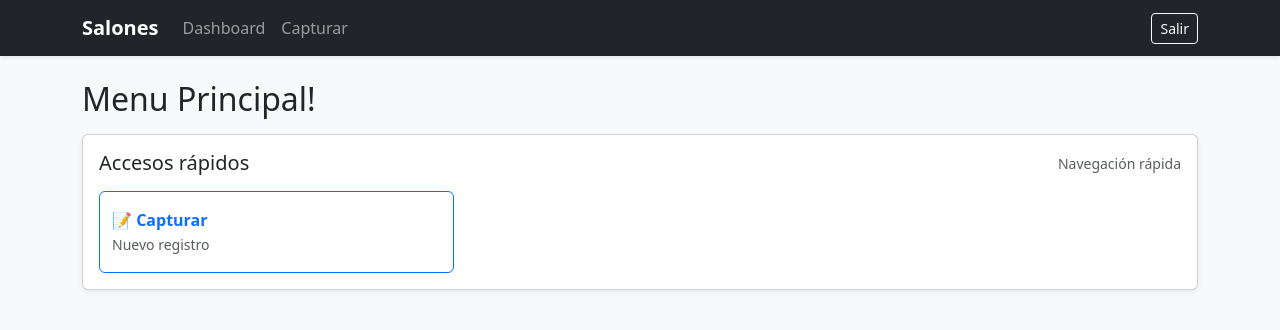
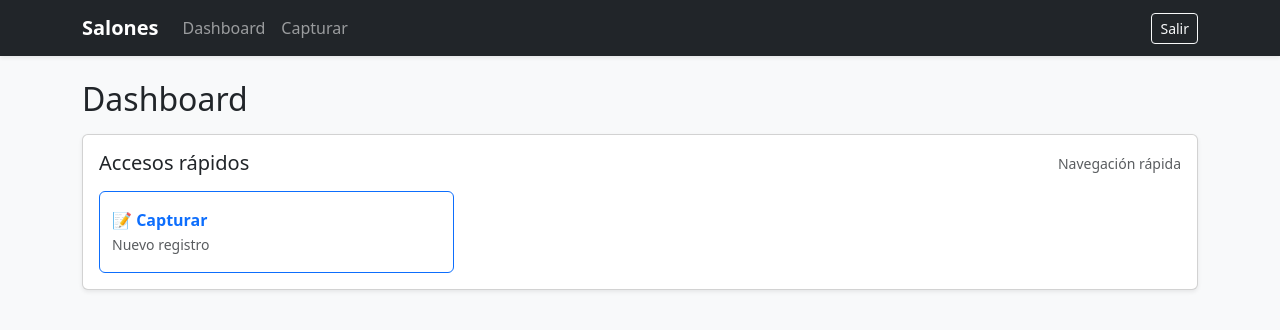
Before and after one commit to toni121212/appSalones, a website: page public/dashboard.html in a window 1280 px wide. Drawn offline with nearby package versions, Linux system fonts and the light colour scheme; no server answers.

Commit message:
Ultimo Push

```diff
--- a/public/dashboard.html
+++ b/public/dashboard.html
@@ -11,7 +11,7 @@
 
   <div class="container py-4">
     <div class="d-flex justify-content-between align-items-center mb-3 flex-wrap gap-2">
-      <h2 class="mb-0">Menu Principal!</h2>
+      <h2 class="mb-0">Dashboard</h2>
 
       <div class="d-flex align-items-center gap-2 flex-wrap">
         <span id="user" class="text-muted small"></span>
```
